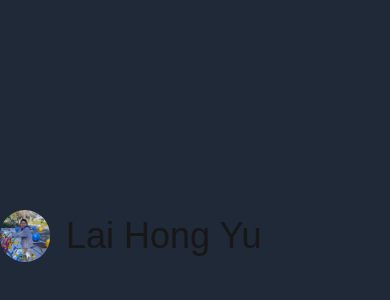
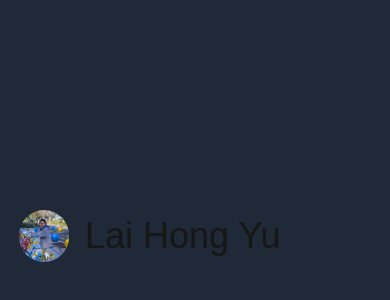
Before and after one commit to jay-lchicken/hongyuportfolio, a Next.js app: page / in a window 390 px wide. Shown: the part 1574-1874 px from the top of the page. Built offline with nearby package versions, Linux system fonts and the light colour scheme.

Commit message:
Optimized for mobile phones

```diff
--- a/tailwind.config.mjs
+++ b/tailwind.config.mjs
@@ -33,7 +33,7 @@ export default {
         },
       },
       maxWidth: {
-        'small': '27rem', // Example custom width
+        'small': '22rem', // Example custom width
         'medium': '34rem', // Medium custom width
         'large': '42rem', // Large custom width
         'large2': '60rem', // Large custom width
```
